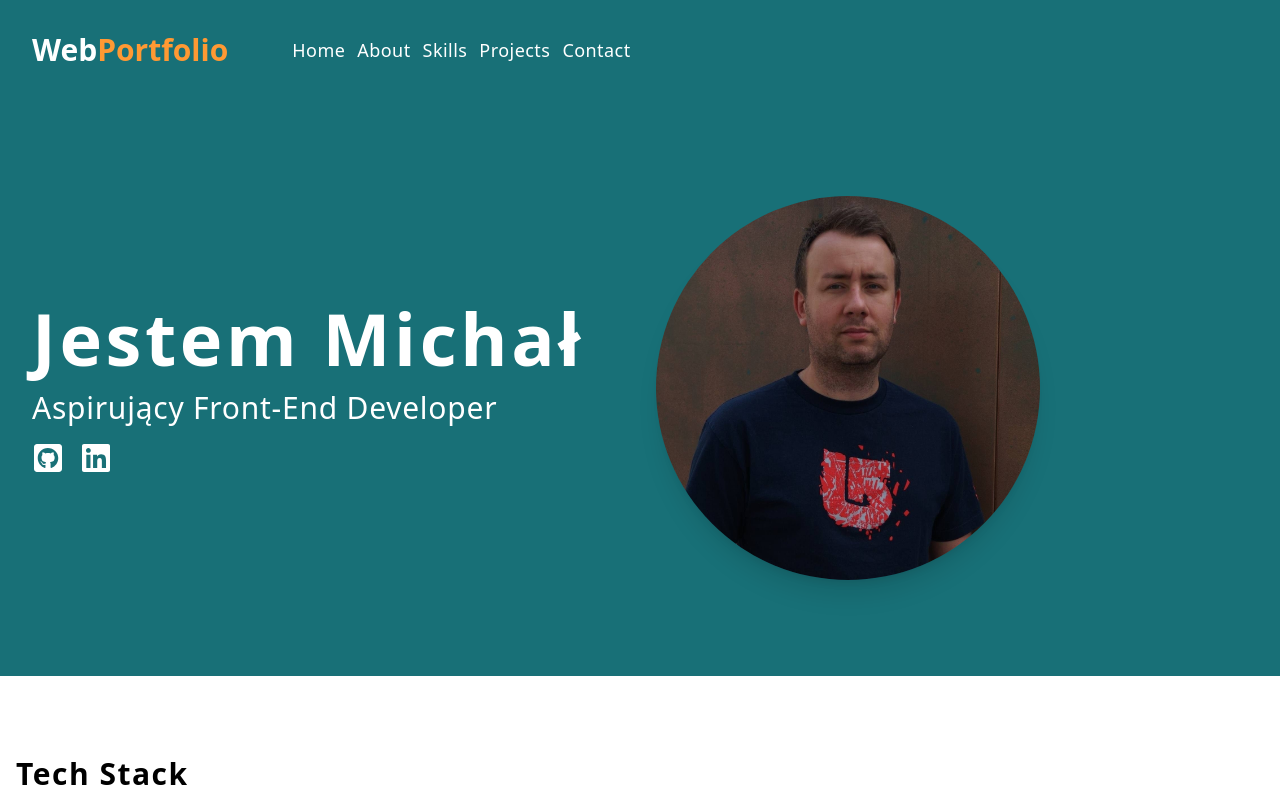
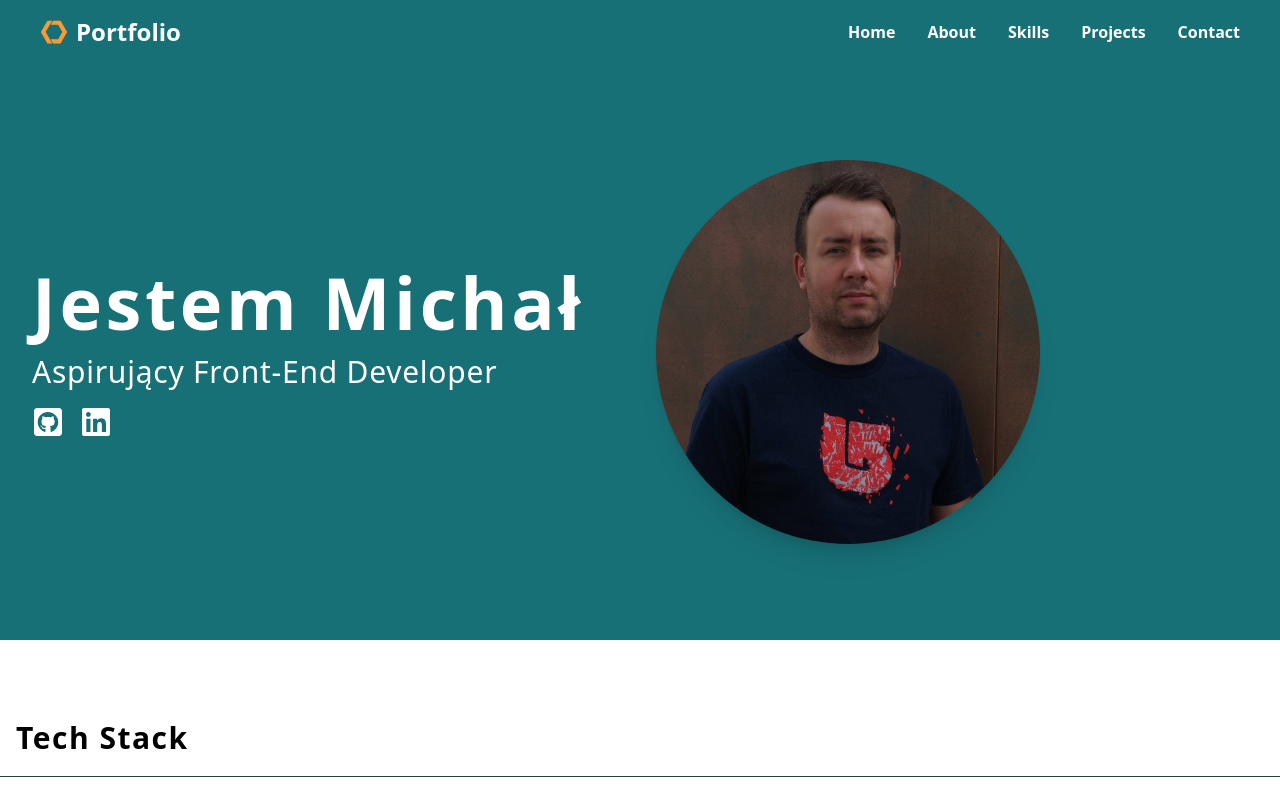
Before and after one commit to misiek869/portfolio_tailwind, a React app: page / in a window 1280 px wide. Shown: the top 800 px of the page. Built offline with nearby package versions, Linux system fonts and the light colour scheme; the HTML template or start-up script is replaced by a standard one.

Commit message:
create new nav

```diff
--- a/src/App.jsx
+++ b/src/App.jsx
@@ -2,7 +2,7 @@ import About from './components/About'
 import Contact from './components/Contact'
 import Footer from './components/Footer'
 import Hero from './components/Hero'
-import Navbar from './components/Navbar/Navbar'
+import Navbar from './components/Navbar'
 import Projects from './components/Projects'
 import Skills from './components/Skills'
 
--- a/src/components/Hero.jsx
+++ b/src/components/Hero.jsx
@@ -3,7 +3,7 @@ import { FaGithubSquare, FaLinkedin } from 'react-icons/fa'
 
 const Hero = () => {
 	return (
-		<section className='bg-blue py-24'>
+		<section id='home' className='bg-blue py-24'>
 			<div className='align-element  px-8 grid md:grid-cols-2 items-center gap-8'>
 				<article>
 					<h1 className='text-7xl font-semibold text-white tracking-wider'>
--- /dev/null
+++ b/src/components/Navbar.jsx
@@ -0,0 +1,50 @@
+import { IoLogoWebComponent } from 'react-icons/io5'
+import { HiBars3BottomRight, HiMiniBars3 } from 'react-icons/hi2'
+import { IoClose } from 'react-icons/io5'
+import { useState } from 'react'
+import { links } from '../data'
+
+const Navbar = () => {
+	let [isOpen, setIsOpen] = useState(false)
+
+	return (
+		<div className=' w-full fixed md:static md:top-0 left-0 shadow-xl md:shadow-none'>
+			<div className='md:px-10 py-4 px-7 md:flex items-center justify-between bg-white md:bg-blue'>
+				{/* logo */}
+				<div className='flex text-2xl items-center gap-2'>
+					<IoLogoWebComponent className='w-7 h-7 text-orange' />
+					<span className='font-bold md:text-white'>Portfolio</span>
+				</div>
+
+				<div
+					onClick={() => setIsOpen(!isOpen)}
+					className=' md:hidden absolute right-8 top-6 cursor-pointer'>
+					{isOpen ? (
+						<IoClose className='w-7 h-7' />
+					) : (
+						<HiBars3BottomRight className='w-7 h-7' />
+					)}
+				</div>
+
+				{/* nav links */}
+				<ul
+					className={`md:flex md:static pl-9 md:pl-0 md:w-auto md:items-center md:pb-0 pb-12 absolute md:z-auto z-[-1] left-0 w-full transition-all bg-white md:bg-blue md:text-white duration-300 ease-linear ${
+						isOpen ? 'top-12' : 'top-[-490px]'
+					}`}>
+					{links.map(link => {
+						return (
+							<li
+								onClick={() => setIsOpen(false)}
+								className='font-semibold my-7 md:my-0 md:ml-8 capitalize hover:text-orange duration-'
+								key={link.id}>
+								<a href={link.href}>{link.text}</a>
+							</li>
+						)
+					})}
+				</ul>
+			</div>
+		</div>
+	)
+}
+
+export default Navbar
--- a/src/components/Navbar/Navbar.jsx
+++ /dev/null
@@ -1,50 +0,0 @@
-import { useEffect, useState } from 'react'
-import { links } from '../../data'
-import NavbarSmall from './NavbarSmall'
-
-const Navbar = () => {
-	const [selectedIndexOne, setSelectedIndexOne] = useState(0)
-	const [isOpen, setIsOpen] = useState(false)
-	const [isScrolled, setIsScrolled] = useState(false)
-
-	useEffect(() => {
-		const handleScroll = () => {
-			const scrollTop = window.pageYOffset || document.documentElement.scrollTop
-			setIsScrolled(scrollTop > 0)
-		}
-		window.addEventListener('scroll', handleScroll)
-		return () => {
-			window.removeEventListener('scroll', handleScroll)
-		}
-	}, [])
-
-	const openNav = () => {
-		setIsOpen(true)
-	}
-
-	return (
-		<nav className='bg-blue '>
-			<div className='align-element  px-8 py-4 flex flex-col  sm:flex-row sm:gap-x-16 sm:items-center sm:py-8'>
-				<h2 className='text-3xl font-bold text-white'>
-					Web
-					<span className='text-orange'>Portfolio</span>
-				</h2>
-				<div className='flex gap-x-3 '>
-					{links.map(link => {
-						const { id, href, text } = link
-						return (
-							<a
-								key={id}
-								href={href}
-								className='capitalize text-lg tracking-wide hover:font-medium hover:text-orange duration-300 text-white'>
-								{text}
-							</a>
-						)
-					})}
-				</div>
-			</div>
-		</nav>
-	)
-}
-
-export default Navbar
--- a/src/components/Navbar/NavbarSmall.tsx
+++ /dev/null
@@ -1,12 +0,0 @@
-import React from 'react'
-
-const NavbarSmall = ({
-	isOpen,
-	setIsOpen,
-	selectedIndexOne,
-	setSelectedIndexOne,
-}) => {
-	return <div>OPEN</div>
-}
-
-export default NavbarSmall
```
Also changed, not shown: src/components/Navbar/NavbarSmall.css (deleted, +0 -15 lines).
